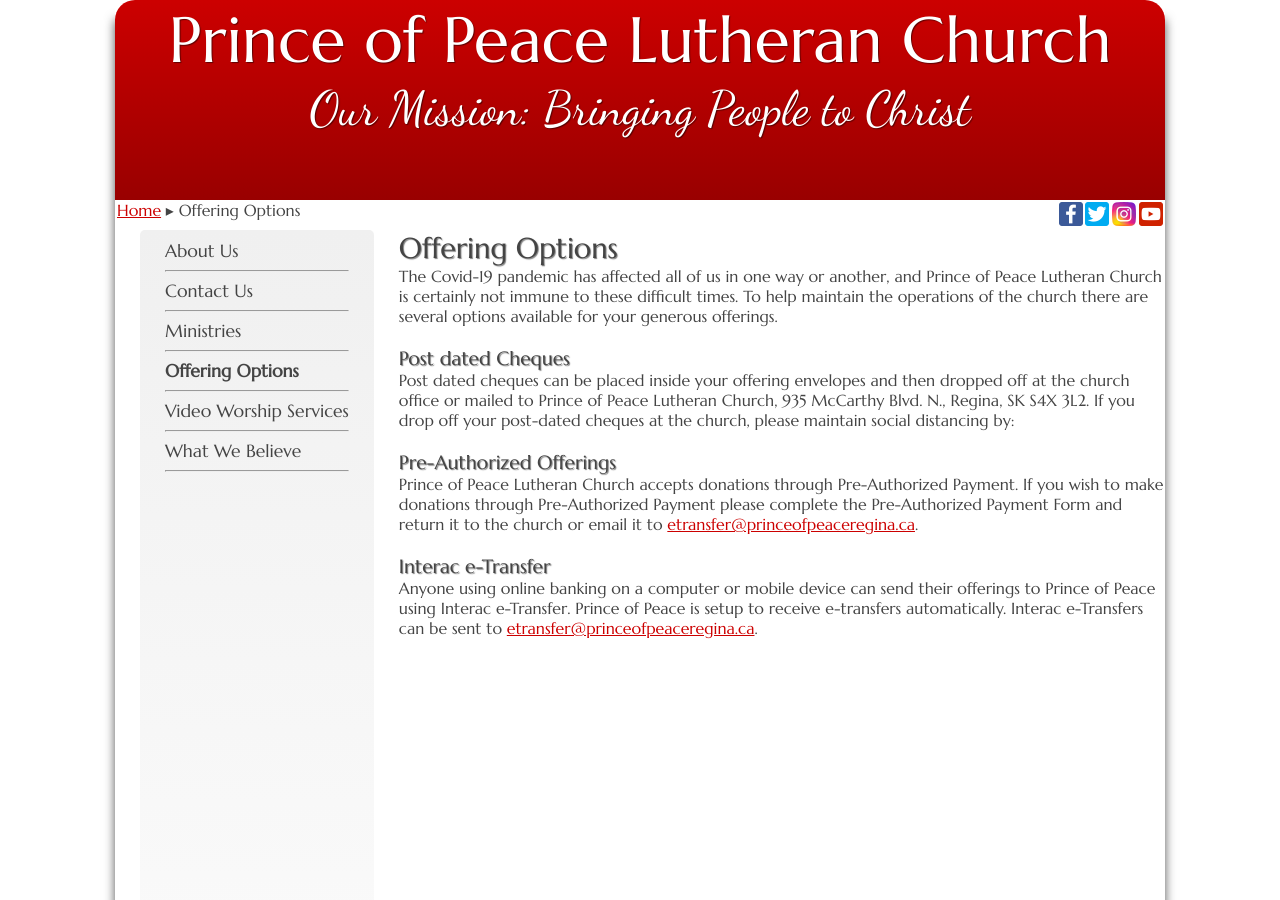
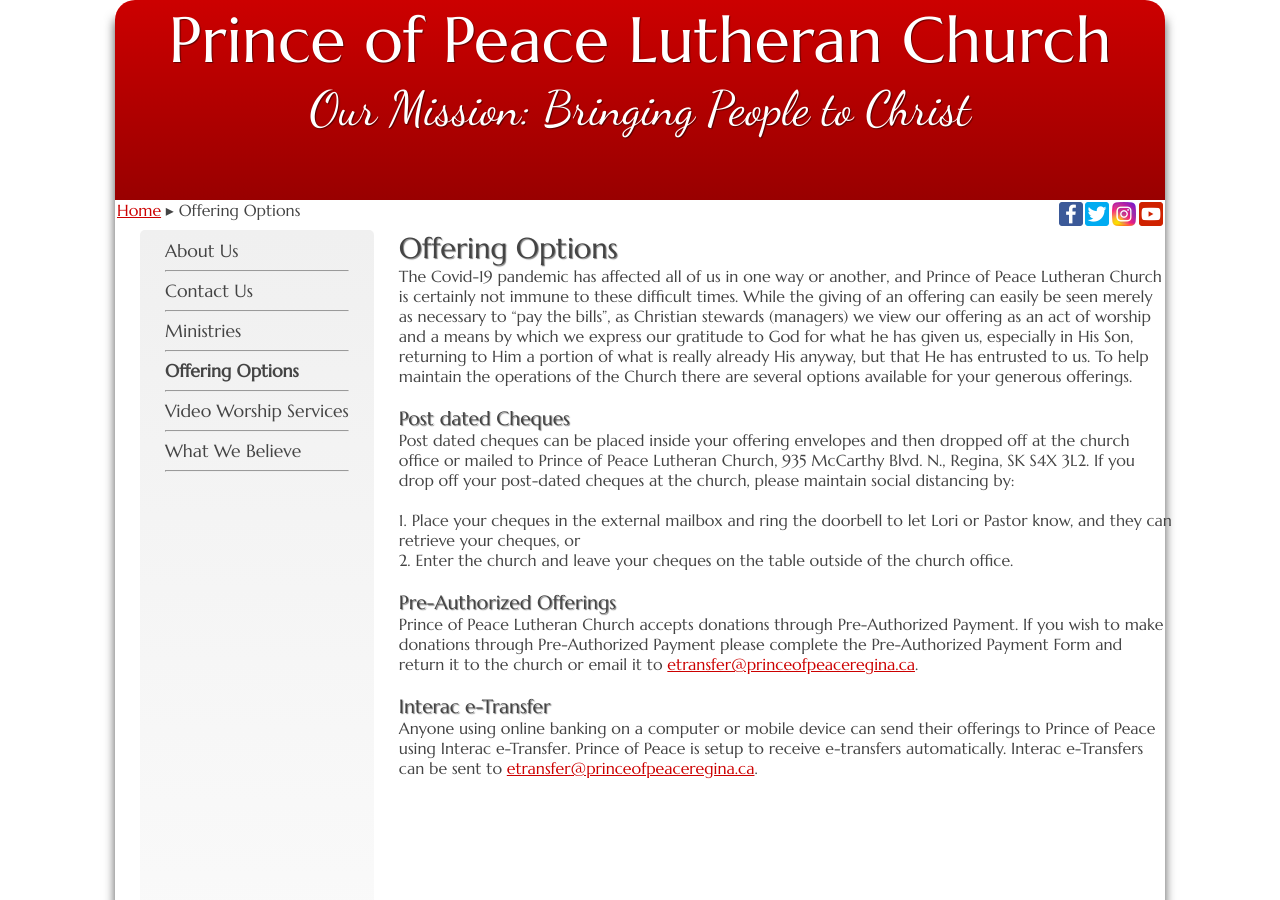
Before and after one commit to weslowsk/princeofpeace, a Jekyll site: the page built from offerings.html, in a window 1280 px wide and 900 px high. Built offline with Jekyll 4.4.1, drawn with Linux system fonts in a browser that asks for light colours.

Commit message:
offerings

```diff
--- a/offerings.html
+++ b/offerings.html
@@ -4,11 +4,18 @@ title: Offering Options
 ---
 <h1>Offering Options</h1>
 
-<p>The Covid-19 pandemic has affected all of us in one way or another, and Prince of Peace Lutheran Church is certainly not immune to these difficult times.  To help maintain the operations of the church there are several options available for your generous offerings.</p>
+<p>
+    The Covid-19 pandemic has affected all of us in one way or another, and Prince of Peace Lutheran Church is certainly not immune to these difficult times.  While the giving of an offering can easily be seen merely as necessary to “pay the bills”, as Christian stewards (managers) we view our offering as an act of worship and a means by which we express our gratitude to God for what he has given us, especially in His Son, returning to Him a portion of what is really already His anyway, but that He has entrusted to us. To help maintain the operations of the Church there are several options available for your generous offerings.
+</p>
 <br/>
 <h2>Post dated Cheques</h2>
 Post dated cheques can be placed inside your offering envelopes and then dropped off at the church office or mailed to Prince of Peace Lutheran Church, 935 McCarthy Blvd. N., Regina, SK S4X 3L2.  If you drop off your post-dated cheques at the church, please maintain social distancing by:
 <br/></br>
+<ol>
+    <li style="list-style-position:inside">Place your cheques in the external mailbox and ring the doorbell to let Lori or Pastor know, and they can retrieve your cheques, or</li>
+    <li style="list-style-position:inside">Enter the church and leave your cheques on the table outside of the church office.</li>
+</ol>
+<br/>
 <h2>Pre-Authorized Offerings</h2>
 Prince of Peace Lutheran Church accepts donations through Pre-Authorized Payment. If you wish to make donations through Pre-Authorized Payment please complete the Pre-Authorized Payment Form and return it to the church or email it to <a href="mailto:etransfer@princeofpeaceregina.ca">etransfer@princeofpeaceregina.ca</a>.
 <br/></br>
```
